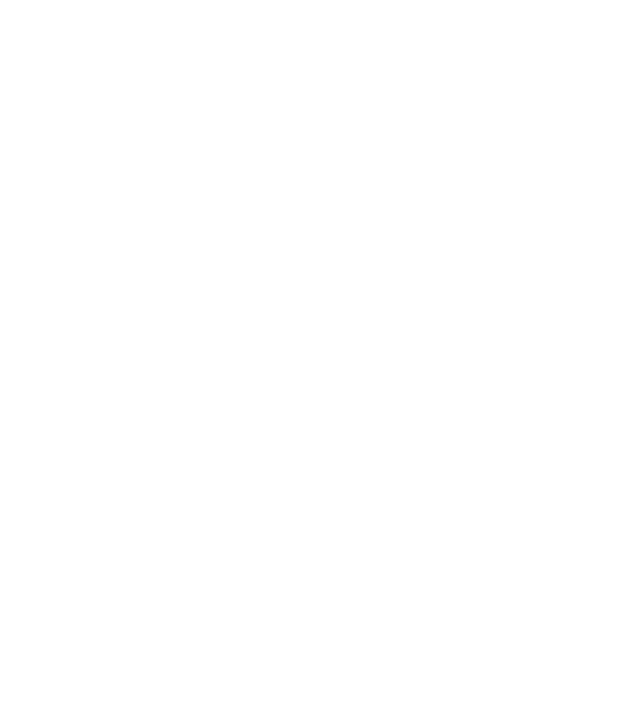
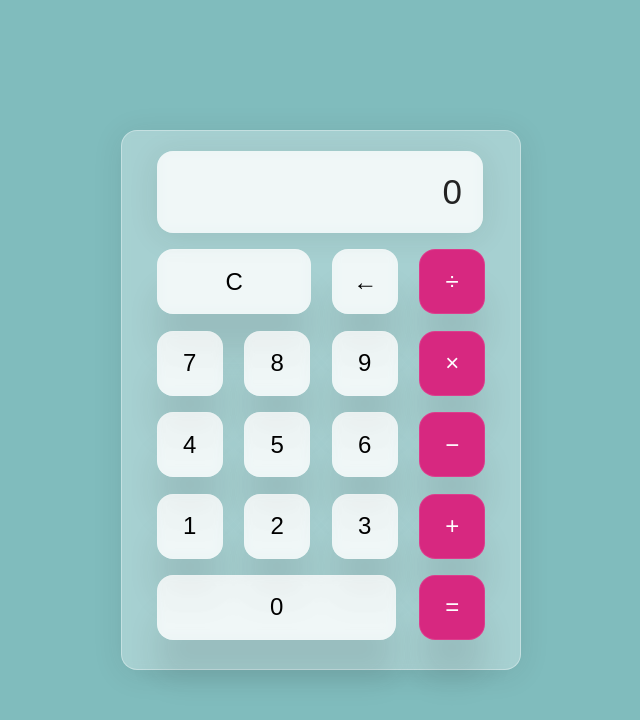
Before and after one commit to daffaramadhana21/calculator, a plain HTML site: page index.html in a window 1280 px wide. Shown: the whole page, without its empty margins (319-959 px from the left). Drawn offline with Linux system fonts and the light colour scheme.

Commit message:
finish css

```diff
--- a/index.html
+++ b/index.html
@@ -1,11 +1,49 @@
 <!DOCTYPE html>
 <html lang="en">
-<head>
-    <meta charset="UTF-8">
-    <meta name="viewport" content="width=device-width, initial-scale=1.0">
+  <head>
+    <meta charset="UTF-8" />
+    <meta name="viewport" content="width=device-width, initial-scale=1.0" />
+    <link rel="stylesheet" href="style.css" />
     <title>Calculator | AsmrProg</title>
-</head>
-<body>
+  </head>
+  <body>
+    <div class="wrapper">
+      <section class="screen">0</section>
 
-</body>
+      <section class="calc-buttons">
+        <div class="calc-button-row">
+          <button class="calc-button double">C</button>
+          <button class="calc-button">&larr;</button>
+          <button class="calc-button">&divide;</button>
+        </div>
+
+        <div class="calc-button-row">
+          <button class="calc-button">7</button>
+          <button class="calc-button">8</button>
+          <button class="calc-button">9</button>
+          <button class="calc-button">&times;</button>
+        </div>
+
+        <div class="calc-button-row">
+          <button class="calc-button">4</button>
+          <button class="calc-button">5</button>
+          <button class="calc-button">6</button>
+          <button class="calc-button">&minus;</button>
+        </div>
+
+        <div class="calc-button-row">
+          <button class="calc-button">1</button>
+          <button class="calc-button">2</button>
+          <button class="calc-button">3</button>
+          <button class="calc-button">&plus;</button>
+        </div>
+
+        <div class="calc-button-row">
+          <button class="calc-button triple">0</button>
+          <button class="calc-button">&equals;</button>
+        </div>
+      </section>
+    </div>
+    <script src="script.js"></script>
+  </body>
 </html>
--- /dev/null
+++ b/style.css
@@ -0,0 +1,106 @@
+html {
+  box-sizing: border-box;
+  height: 100%;
+}
+
+*,
+*::before,
+*::after {
+  box-sizing: inherit;
+  margin: 0;
+  padding: 0;
+}
+
+body {
+  align-items: center;
+  /* background: linear-gradient(320deg, #80bcbd, #ffef78, #52d3d8); */
+  background-color: #80bcbd;
+  display: flex;
+  font-family: "Dosis", sans-serif;
+  font-display: swap;
+  height: inherit;
+  justify-content: center;
+}
+
+.wrapper {
+  backdrop-filter: blur(5.5px);
+  -webkit-backdrop-filter: blur(5.5px);
+  /* background: rgba(255, 255, 255, 0.75);
+  border: 1px solid rgba(255, 255, 255, 0.01); */
+  border-radius: 16px;
+  box-shadow: 0 4px 30px rgba(35, 35, 35, 0.1);
+  color: #232323;
+  backdrop-filter: blur(4px);
+  -webkit-backdrop-filter: blur(4px);
+  background: rgba(255, 255, 255, 0.3);
+  border: 1px solid rgba(255, 255, 255, 0.34);
+  flex-basis: 400px;
+  height: 540px;
+  padding: 20px 35px;
+}
+
+.screen {
+  backdrop-filter: blur(5.5px);
+  -webkit-backdrop-filter: blur(5.5px);
+  background: rgba(255, 255, 255, 0.75);
+  border: 1px solid rgba(255, 255, 255, 0.01);
+  border-radius: 16px;
+  box-shadow: 0 4px 30px rgba(35, 35, 35, 0.1);
+  color: #232323;
+  font-size: 35px;
+  overflow: auto;
+  padding: 20px;
+  text-align: right;
+  width: 326px;
+}
+
+.calc-button-row {
+  display: flex;
+  justify-content: space-between;
+  margin: 5% 0;
+}
+
+.calc-button {
+  backdrop-filter: blur(5.5px);
+  -webkit-backdrop-filter: blur(5.5px);
+  background: rgba(255, 255, 255, 0.75);
+  border: 1px solid rgba(255, 255, 255, 0.1);
+  border-radius: 16px;
+  box-shadow: 0 40px 30px rgba(35, 35, 35, 0.1);
+  flex-basis: 20%;
+  font-family: inherit;
+  font-size: 24px;
+  height: 65px;
+}
+
+.calc-button:last-child {
+  backdrop-filter: blur(5.5px);
+  -webkit-backdrop-filter: blur(5.5px);
+  background: rgba(255, 255, 255, 0.75);
+  border: 1px solid rgba(255, 255, 255, 0.1);
+  border-radius: 16px;
+  box-shadow: 0 40px 30px rgba(35, 35, 35, 0.1);
+  color: #fff;
+  background: #d72880;
+}
+
+.calc-button:last-child:hover {
+  background-color: inherit;
+  color: inherit;
+}
+
+.calc-button:hover {
+  background-color: inherit;
+}
+
+.calc-button:active {
+  background-color: #f4f27e;
+}
+
+.double {
+  flex-basis: 47%;
+}
+
+.triple{
+    flex-basis: 73%;
+}
```
Also changed, not shown: script.js (added).
